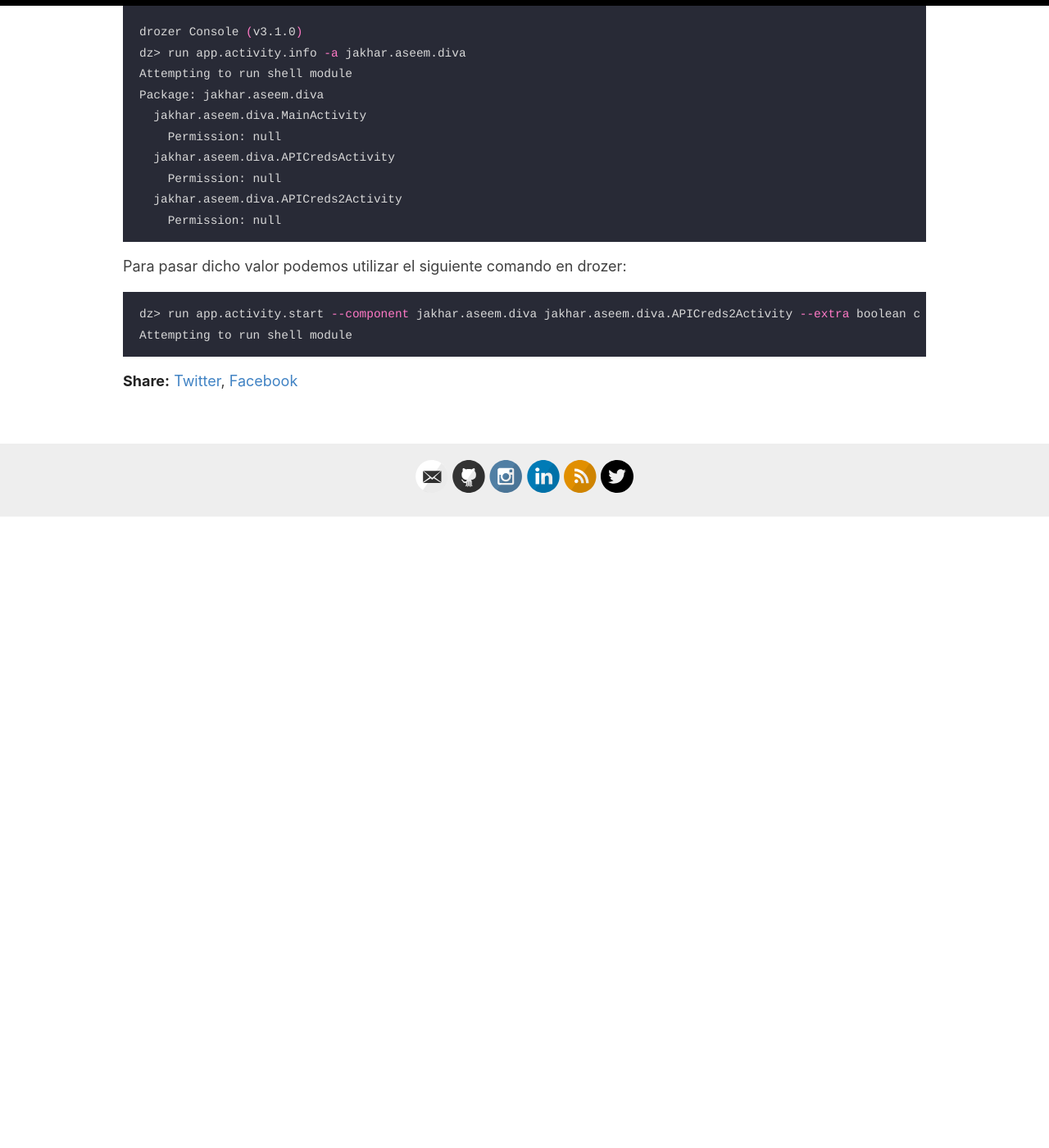
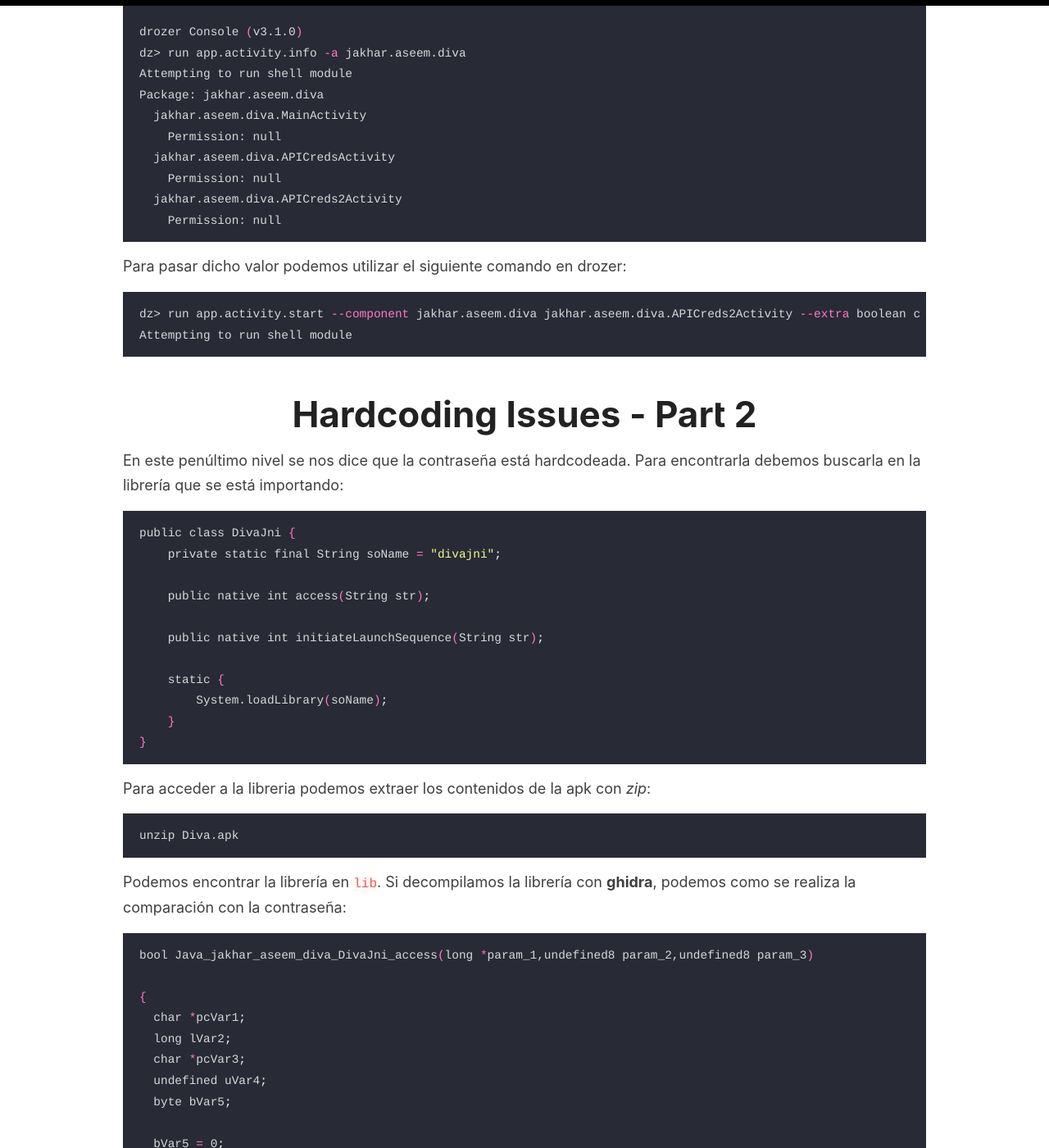
Before and after one commit to naibu3/naibu3.github.io, a Jekyll site: the page built from _posts/2025-06-27-Una-DIVA-es.md, in a window 1280 px wide and 1400 px high, scrolled down 4559 px. Shown: the whole window at 82% size. Built offline with Jekyll 4.4.1, drawn with Linux system fonts in a browser that asks for light colours; comment, search, counter and statistics services are not loaded; before the commit the page ends 5189 px from its top, so only the background shows below that; some of the changed text lies outside the part shown.

Commit message:
Update 2025-06-27-Una-DIVA-es.md

````diff
--- a/_posts/2025-06-27-Una-DIVA-es.md
+++ b/_posts/2025-06-27-Una-DIVA-es.md
@@ -178,3 +178,57 @@ Para pasar dicho valor podemos utilizar el siguiente comando en drozer:
 dz> run app.activity.start --component jakhar.aseem.diva jakhar.aseem.diva.APICreds2Activity --extra boolean check_pin false
 Attempting to run shell module
 ```
+
+# Hardcoding Issues - Part 2
+
+En este penúltimo nivel se nos dice que la contraseña está hardcodeada. Para encontrarla debemos buscarla en la librería que se está importando:
+
+```bash
+public class DivaJni {
+    private static final String soName = "divajni";
+
+    public native int access(String str);
+
+    public native int initiateLaunchSequence(String str);
+
+    static {
+        System.loadLibrary(soName);
+    }
+}
+```
+
+Para acceder a la libreria podemos extraer los contenidos de la apk con *zip*:
+
+```bash
+unzip Diva.apk
+```
+
+Podemos encontrar la librería en `lib`. Si decompilamos la librería con **ghidra**, podemos como se realiza la comparación con la contraseña:
+
+```bash
+bool Java_jakhar_aseem_diva_DivaJni_access(long *param_1,undefined8 param_2,undefined8 param_3)
+
+{
+  char *pcVar1;
+  long lVar2;
+  char *pcVar3;
+  undefined uVar4;
+  byte bVar5;
+
+  bVar5 = 0;
+  uVar4 = 1;
+  pcVar1 = (char *)(**(code **)(*param_1 + 0x548))(param_1,param_3,0);
+  lVar2 = 0xb;
+  pcVar3 = "olsdfgad;lh";
+  do {
+    if (lVar2 == 0) {
+      return (bool)uVar4;
+    }
+    lVar2 = lVar2 + -1;
+    uVar4 = *pcVar3 == *pcVar1;
+    pcVar3 = pcVar3 + (ulong)bVar5 * -2 + 1;
+    pcVar1 = pcVar1 + (ulong)bVar5 * -2 + 1;
+  } while ((bool)uVar4);
+  return (bool)uVar4;
+}
+```
````
